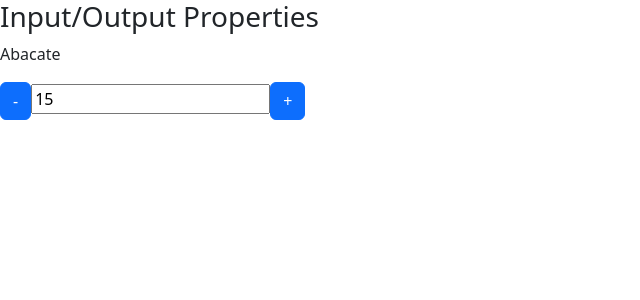
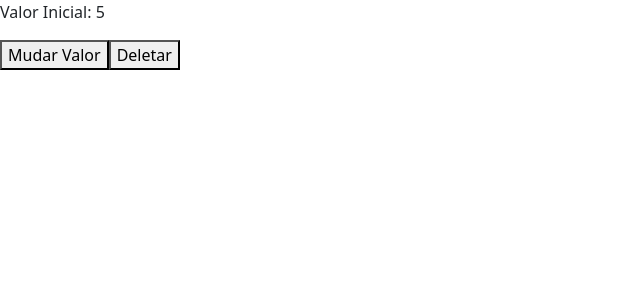
Before and after one commit to Micael-Macedo/data-binding, an Angular app: page / in a window 1280 px wide. Shown: the top 300 px of the page, without its empty margins (0-640 px from the left). Built offline with nearby package versions, Linux system fonts and the light colour scheme.

Commit message:
feat: add component life-cycle

```diff
--- a/src/app/app.component.html
+++ b/src/app/app.component.html
@@ -1 +1,4 @@
-<app-data-binding></app-data-binding>
+<!-- <app-data-binding></app-data-binding> -->
+<app-ciclo [valorInicial]="valor" *ngIf="!deletarCiclo"></app-ciclo>
+<button (click)="mudarValor()">Mudar Valor</button>
+<button (click)="destruirCiclo()">Deletar</button>
--- a/src/app/app.component.ts
+++ b/src/app/app.component.ts
@@ -2,14 +2,29 @@
 import { RouterOutlet } from '@angular/router';
 
 import { DataBindingComponent } from "./data-binding/data-binding.component";
+import { CicloComponent } from "./ciclo/ciclo.component";
+import { CommonModule } from '@angular/common';
 
 @Component({
   selector: 'app-root',
   standalone: true,
-  imports: [RouterOutlet, DataBindingComponent],
+  imports: [RouterOutlet, DataBindingComponent, CicloComponent, CommonModule],
   templateUrl: './app.component.html',
   styleUrl: './app.component.scss'
 })
 export class AppComponent {
-  title = 'data-binding';
+  title = 'data-binding'
+
+  deletarCiclo: boolean = false
+
+  valor:number = 5
+
+  mudarValor(){
+    this.valor++
+    console.log(this.valor)
+  }
+
+  destruirCiclo(){
+    this.deletarCiclo = true
+  }
 }
--- /dev/null
+++ b/src/app/ciclo/ciclo.component.html
@@ -0,0 +1 @@
+<p>Valor Inicial: {{ valorInicial }}</p>
--- /dev/null
+++ b/src/app/ciclo/ciclo.component.ts
@@ -0,0 +1,46 @@
+import { AfterContentChecked, AfterContentInit, AfterViewChecked, AfterViewInit, Component, DoCheck, Input, OnChanges, OnDestroy, OnInit } from '@angular/core';
+import { FormsModule } from '@angular/forms';
+
+@Component({
+  selector: 'app-ciclo',
+  standalone: true,
+  imports: [],
+  templateUrl: './ciclo.component.html',
+  styleUrl: './ciclo.component.scss'
+})
+export class CicloComponent implements OnChanges, OnInit, DoCheck, AfterContentInit, AfterContentChecked, AfterViewInit, AfterViewChecked, OnDestroy {
+
+  @Input() valorInicial: number = 10
+
+  constructor(){
+    this.log('constructor')
+  }
+  ngOnChanges(){
+    this.log('ngOnChange')
+  }
+  ngOnInit(){
+    this.log('ngOnInit')
+  }
+  ngDoCheck(){
+    this.log('ngDoCheck')
+  }
+  ngAfterContentInit(){
+    this.log('ngAfterContentInit')
+  }
+  ngAfterContentChecked(){
+    this.log('ngAfterContentChecked')
+  }
+  ngAfterViewInit(){
+    this.log('ngAfterViewInit')
+  }
+  ngAfterViewChecked(){
+    this.log('ngAfterViewChecked')
+  }
+  ngOnDestroy(){
+    this.log('ngOnDestroy')
+  }
+  private log(hook: string){
+    console.log(hook)
+  }
+
+}
```
Also changed, not shown: src/app/ciclo/ciclo.component.scss (added), 1 other file (tests, documents, lock files or other folders).
